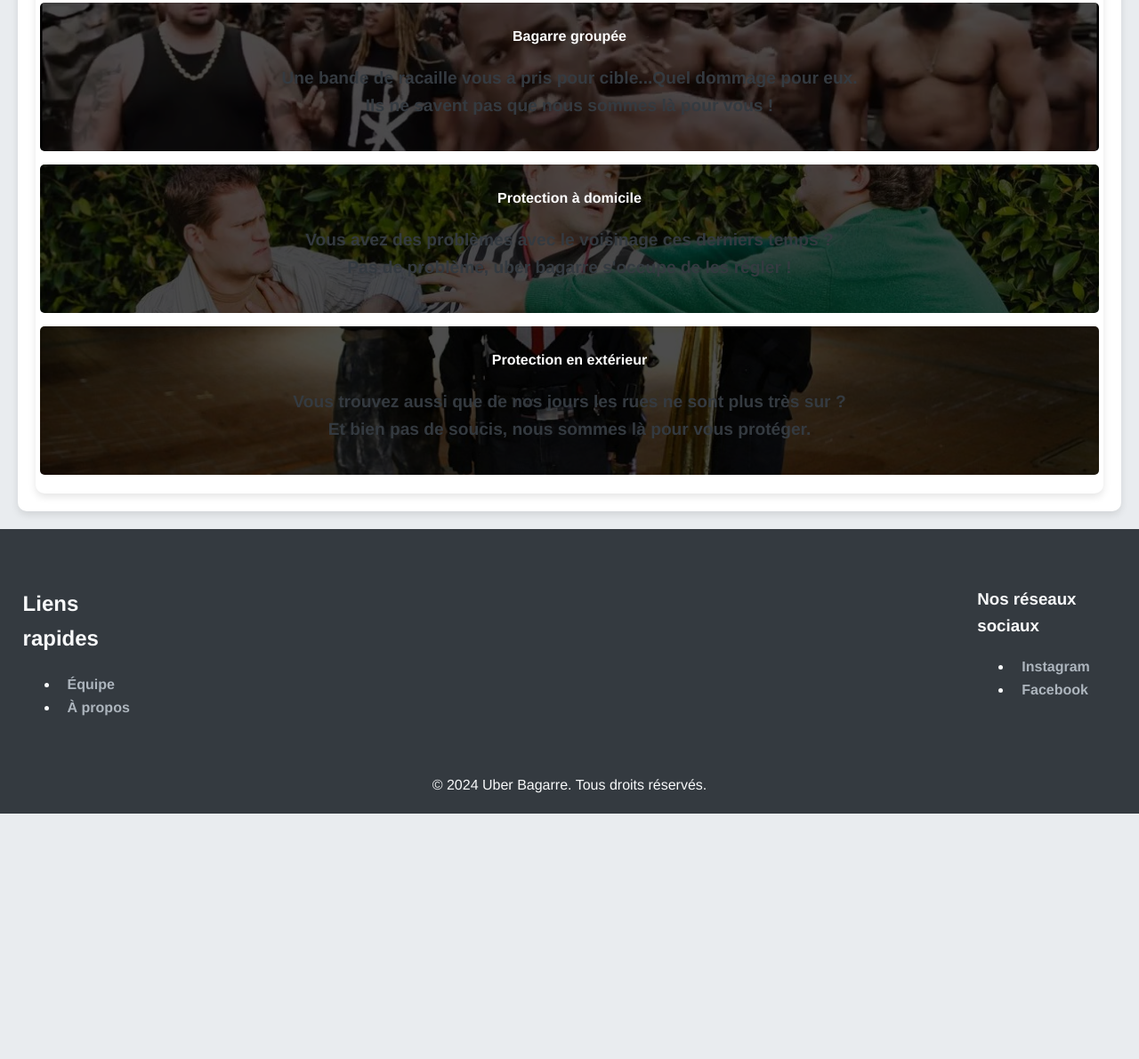
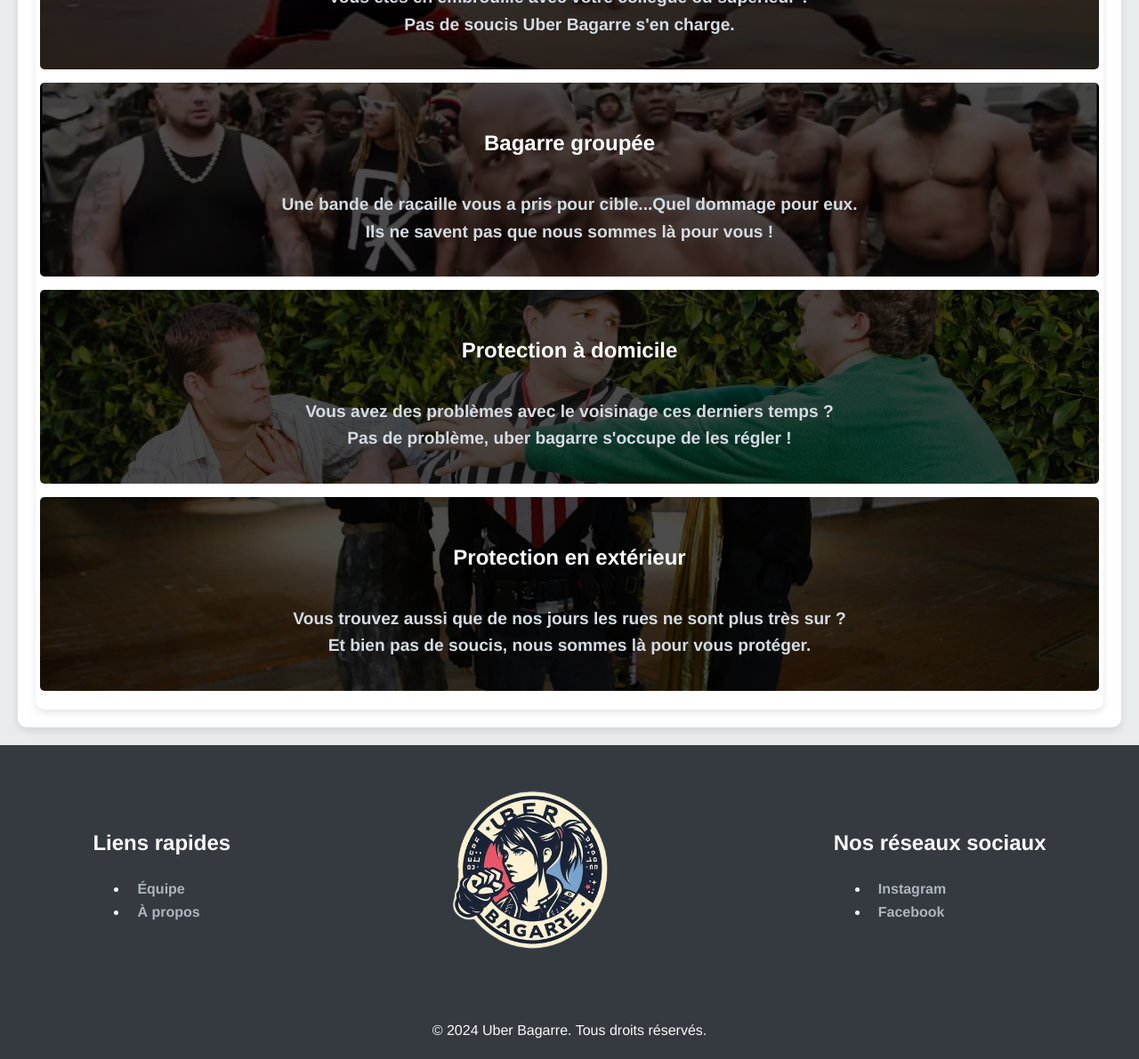
Before and after one commit to caimath/caimath.github.io, a plain HTML site: page index.html in a window 1280 px wide. Shown: the part 542-1733 px from the top of the page at 89% size. Before the commit the page ends 1457 px from the top, so only its background shows below. Drawn offline with Linux system fonts and the light colour scheme.

Commit message:
logo footer aj

```diff
--- a/index.html
+++ b/index.html
@@ -45,18 +45,18 @@
         <section id="services">
             <h2>Nos Services</h2>
             <ul>
-                <li id="bagarre-solo">Simple conflit
+                <li id="bagarre-solo"><h3>Simple conflit</h3>
                     <p>Vous êtes en embrouille avec votre collègue ou supérieur ? <br>Pas de soucis Uber Bagarre s'en charge.</p>
                 </li>
 
-                <li id="bagarre-groupees">Bagarre groupée
+                <li id="bagarre-groupees"><h3>Bagarre groupée</h3>
                     <p>Une bande de racaille vous a pris pour cible...Quel dommage pour eux.<br> Ils ne savent pas que nous sommes là pour vous !</p>
                 </li>
 
-                <li id="voisin-vnr">Protection à domicile
+                <li id="voisin-vnr"><h3>Protection à domicile</h3>
                     <p>Vous avez des problèmes avec le voisinage ces derniers temps ? <br>Pas de problème, uber bagarre s'occupe de les régler !</p>
                 </li>
-                <li id="bodyguard">Protection en extérieur
+                <li id="bodyguard"><h3>Protection en extérieur</h3>
                     <p>Vous trouvez aussi que de nos jours les rues ne sont plus très sur ? <br> Et bien pas de soucis, nous sommes là pour vous protéger.</p>
                 </li>
             </ul>
@@ -74,8 +74,14 @@
                 </ul>
             </div>
 
+            <div>
+                <a href="index.html" id="logo-footer">
+                    <img src="assets/img/logo_accueil.png" alt="logo">
+                </a>
+            </div>
+
             <div id="reseaux-sociaux">
-                <h3>Nos réseaux sociaux</h3>
+                <h2>Nos réseaux sociaux</h2>
 
                 <ul>
                     <li><a href="https://www.instagram.com" target="_blank">Instagram</a></li>
--- a/style.css
+++ b/style.css
@@ -27,8 +27,9 @@ nav {
 }
 
 /* Style du logo */
-#logo {
+#logo img {
     text-decoration: none;
+    height: 5em;
 }
 
 /* Style de l'image dans le logo */
@@ -141,11 +142,15 @@ section#services li {
     transition: 0.5s;
 }
 
+section#services h3 {
+    font-size: 1.5em ;
+}
+
 /* Style des paragraphes à l'intérieur des éléments de liste */
 section#services li p {
     margin: 10px 0 0; /* Espacement interne */
     padding: 10px; /* Espacement interne */
-    color: #343a40;
+    color: #d4dbe2;
     border-radius: 5px;
 }
 
@@ -264,6 +269,7 @@ footer p {
     display: flex;
     flex-direction: row;
     align-items: center;
+    justify-content: space-around;
 
 }
 
@@ -285,11 +291,6 @@ footer div a:hover {
     color: #f8f9fa; /* Couleur des liens au survol */
 }
 
-#footer-links {
-    margin: 2%;
-
+#logo-footer img {
+    height: 15em;
 }
-
-#reseaux-sociaux {
-    margin-left: 70%;
-}
```
